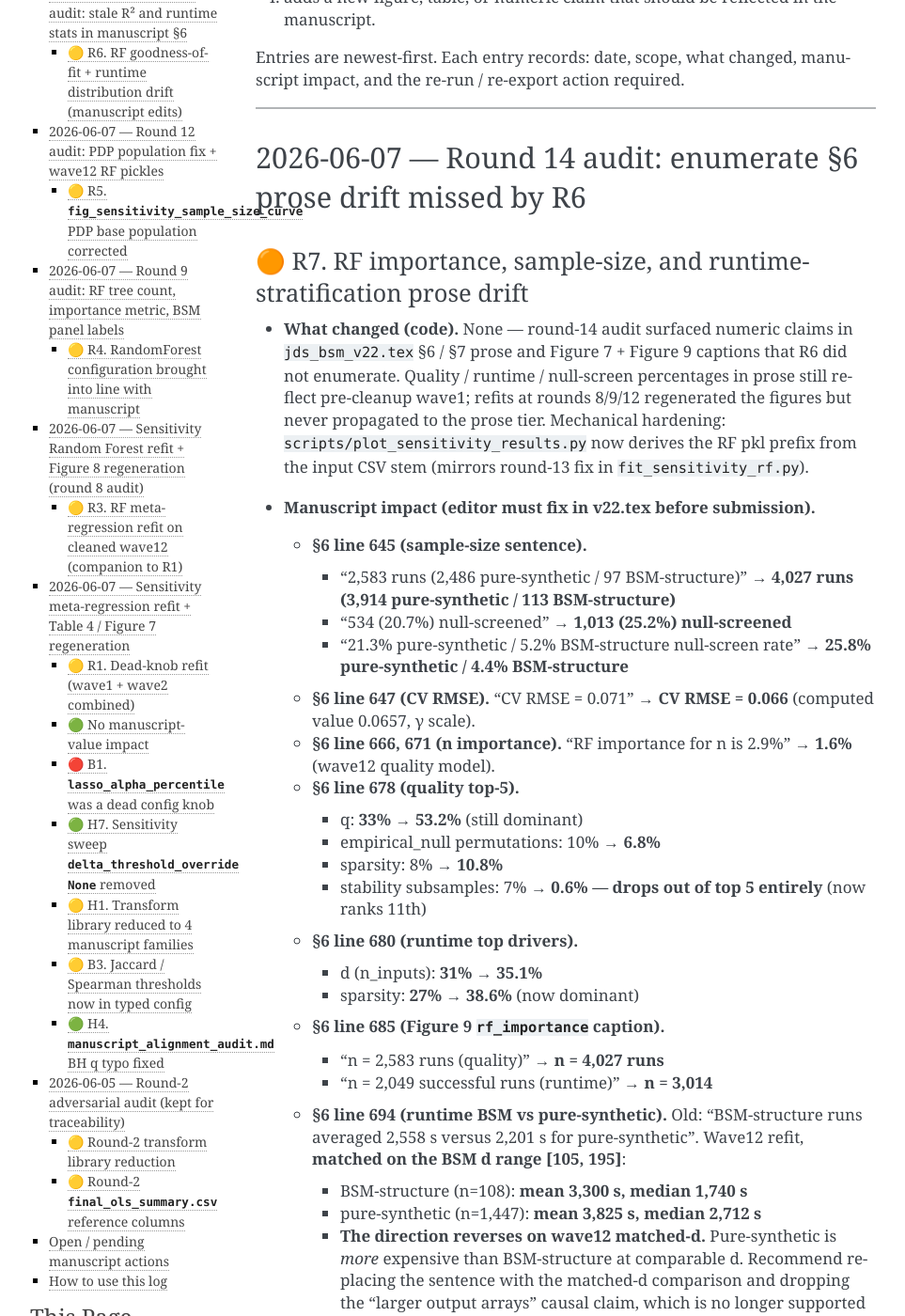
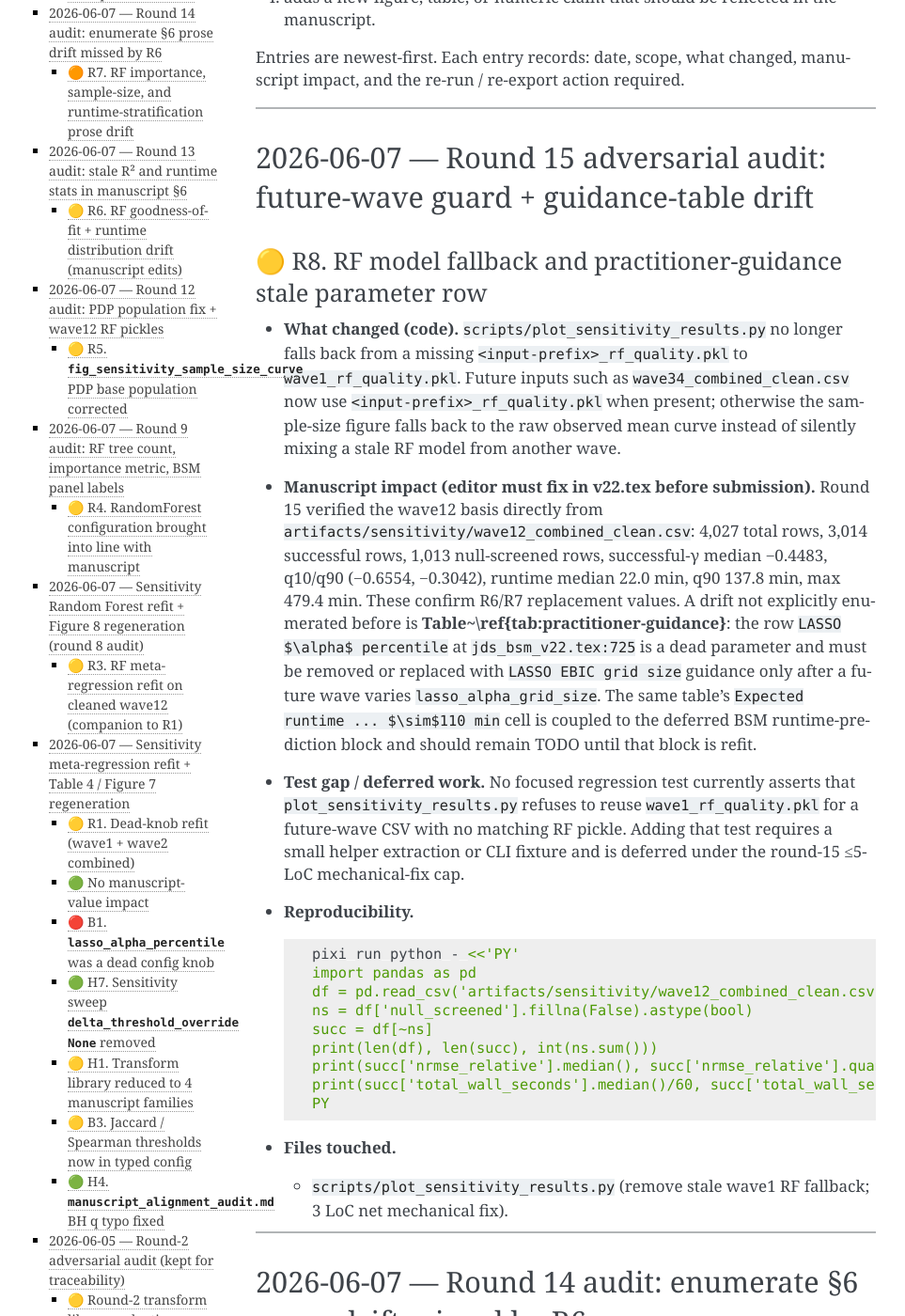
Before and after one commit to NatLabRockies/rfm-pipeline, a Sphinx documentation site: the page built from docs/manuscripts/manuscript_impact_log.md, in a window 1280 px wide and 1400 px high, scrolled down 280 px. Shown: the whole window at 94% size, without its empty margins (148-1111 px from the left). Built offline with Sphinx 7.4.7, drawn with Linux system fonts in a browser that asks for light colours; some of the changed text lies outside the part shown.

Commit message:
round 15: drop wave1 RF pkl fallback in plot_sensitivity_results (silent-misuse footgun); impact-log R8 + review-register entries

````diff
--- a/docs/manuscripts/manuscript_impact_log.md
+++ b/docs/manuscripts/manuscript_impact_log.md
@@ -13,6 +13,52 @@ artifacts. Update this file every time a change lands that:
 Entries are newest-first. Each entry records: date, scope, what
 changed, manuscript impact, and the re-run / re-export action
 required.
+
+______________________________________________________________________
+
+## 2026-06-07 — Round 15 adversarial audit: future-wave guard + guidance-table drift
+
+### 🟡 R8. RF model fallback and practitioner-guidance stale parameter row
+
+- **What changed (code).** `scripts/plot_sensitivity_results.py` no longer
+  falls back from a missing `<input-prefix>_rf_quality.pkl` to
+  `wave1_rf_quality.pkl`. Future inputs such as `wave34_combined_clean.csv`
+  now use `<input-prefix>_rf_quality.pkl` when present; otherwise the
+  sample-size figure falls back to the raw observed mean curve instead of
+  silently mixing a stale RF model from another wave.
+- **Manuscript impact (editor must fix in v22.tex before submission).** Round
+  15 verified the wave12 basis directly from
+  `artifacts/sensitivity/wave12_combined_clean.csv`: 4,027 total rows, 3,014
+  successful rows, 1,013 null-screened rows, successful-γ median −0.4483,
+  q10/q90 (−0.6554, −0.3042), runtime median 22.0 min, q90 137.8 min,
+  max 479.4 min. These confirm R6/R7 replacement values. A drift not
+  explicitly enumerated before is **Table~\\ref{tab:practitioner-guidance}**:
+  the row `LASSO $\alpha$ percentile` at `jds_bsm_v22.tex:725` is a dead
+  parameter and must be removed or replaced with `LASSO EBIC grid size`
+  guidance only after a future wave varies `lasso_alpha_grid_size`. The same
+  table's `Expected runtime ... $\sim$110 min` cell is coupled to the deferred
+  BSM runtime-prediction block and should remain TODO until that block is
+  refit.
+- **Test gap / deferred work.** No focused regression test currently asserts
+  that `plot_sensitivity_results.py` refuses to reuse `wave1_rf_quality.pkl`
+  for a future-wave CSV with no matching RF pickle. Adding that test requires
+  a small helper extraction or CLI fixture and is deferred under the round-15
+  ≤5-LoC mechanical-fix cap.
+- **Reproducibility.**
+  ```bash
+  pixi run python - <<'PY'
+  import pandas as pd
+  df = pd.read_csv('artifacts/sensitivity/wave12_combined_clean.csv')
+  ns = df['null_screened'].fillna(False).astype(bool)
+  succ = df[~ns]
+  print(len(df), len(succ), int(ns.sum()))
+  print(succ['nrmse_relative'].median(), succ['nrmse_relative'].quantile(.1), succ['nrmse_relative'].quantile(.9))
+  print(succ['total_wall_seconds'].median()/60, succ['total_wall_seconds'].quantile(.9)/60, succ['total_wall_seconds'].max()/60)
+  PY
+  ```
+- **Files touched.**
+  - `scripts/plot_sensitivity_results.py` (remove stale wave1 RF fallback; 3
+    LoC net mechanical fix).
 
 ______________________________________________________________________
 
````
Also changed, not shown: docs/review_register.md (+14 -0 lines), 1 other file.
